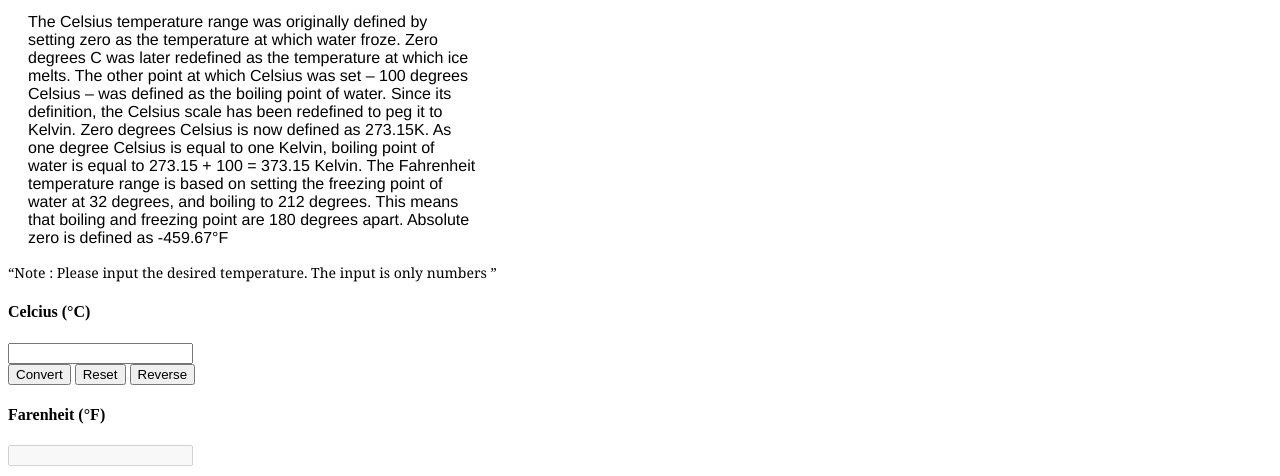
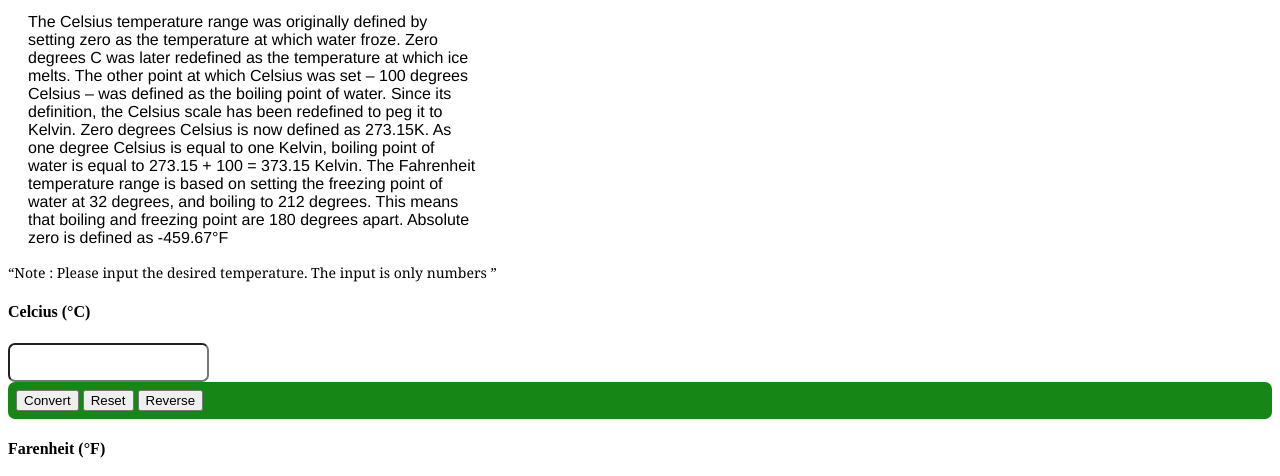
Before and after one commit to revou-fundamental-course/5-feb-24-Bama-Surya-Saputra, a plain HTML site: page index.html in a window 1280 px wide. Shown: the part 69-545 px from the top of the page. Drawn offline with Linux system fonts and the light colour scheme.

Commit message:
first setup

```diff
--- a/css/style.css
+++ b/css/style.css
@@ -28,19 +28,19 @@
       flex-direction: column;
   }
 
-  .input-field {
+  .form-control {
     outline: 0;
     border-radius: 7px;
     background-color: solid black;
     padding: 10px 10px;
   }
 
-  .input-field:focus {
+  .form-control:focus {
     border: solid aquamarine;
   }
 
-  .my-button {
-    background-color: rgb(15, 117, 15);
+  .button-container {
+    background-color: rgb(22, 134, 22);
     color: rgb(242, 246, 250);
     border: none;
     border-radius: 7px;
```
